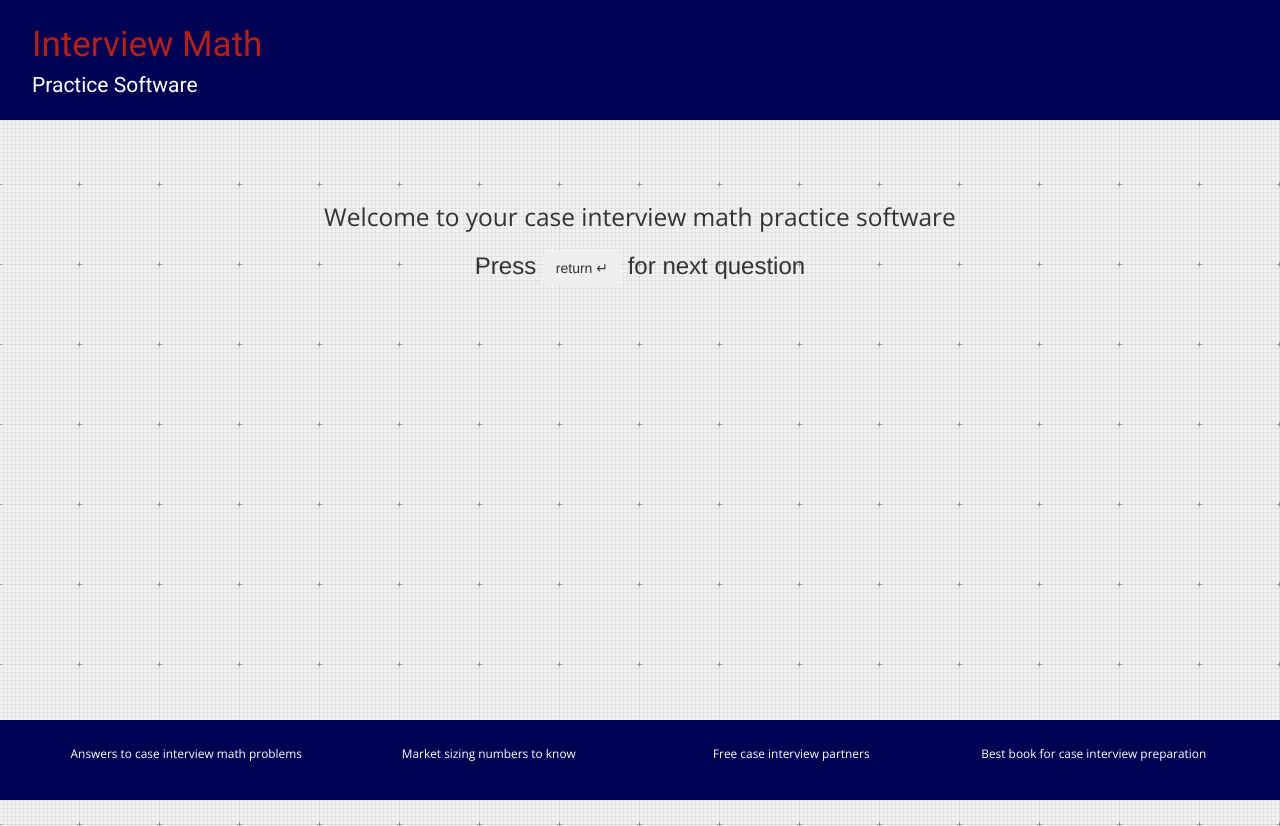
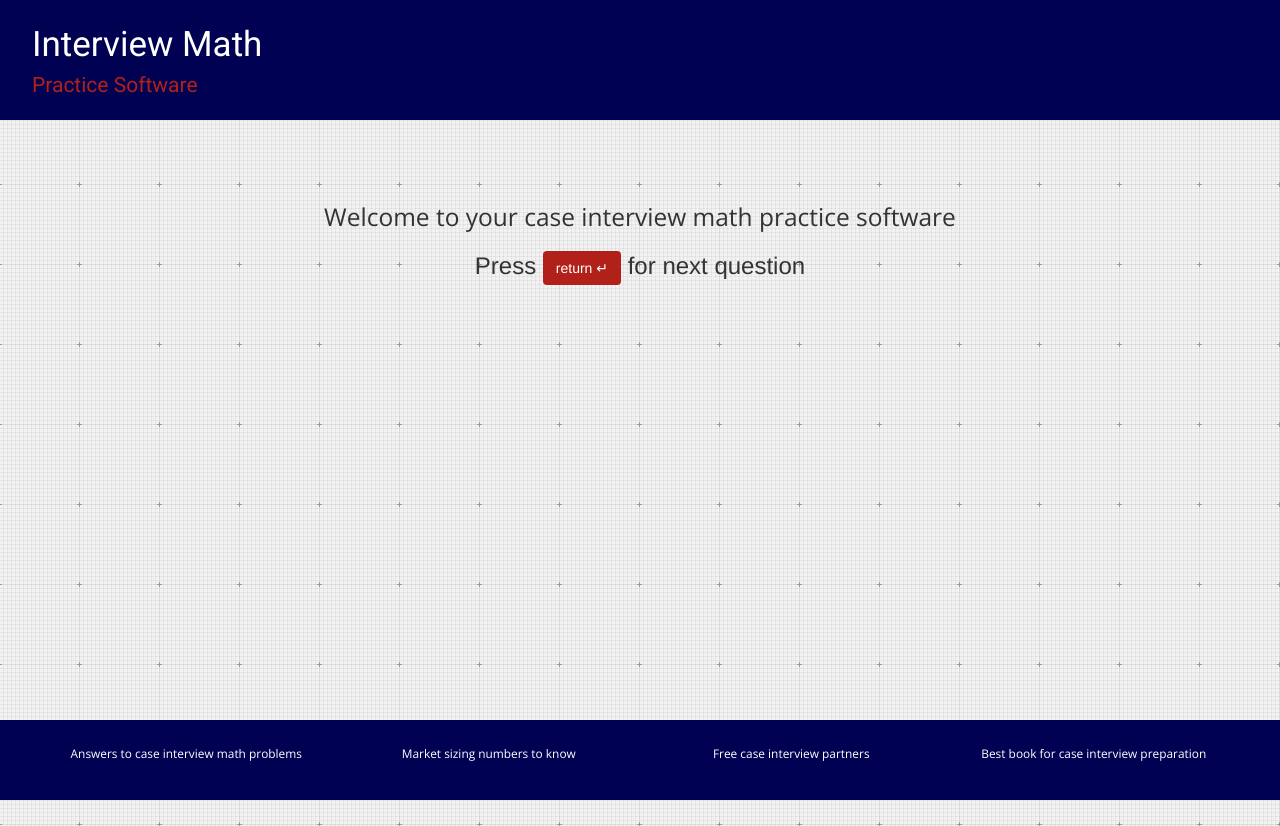
Before and after one commit to interviewmath/interviewmath.github.io, a plain HTML site: page index.html in a window 1280 px wide. Drawn offline with nearby package versions, Linux system fonts and the light colour scheme.

Commit message:
fixed CSS themes to match book

```diff
--- a/media/style.css
+++ b/media/style.css
@@ -174,12 +174,17 @@ a:visited {
     margin-left: 2.5%;
     font-size: 2.5em;
     font-family: 'Roboto', sans-serif;
-    color: #B2201A;
+    color: white;
 }
 
 .title2 {
     margin-left: 2.5%;
     font-size: 1.5em;
     font-family: 'Roboto', sans-serif;
-    color: white;
+    color: #B2201A;
 }
+
+button {
+    background-color:  #B2201A;
+    color:  white;
+}
```
